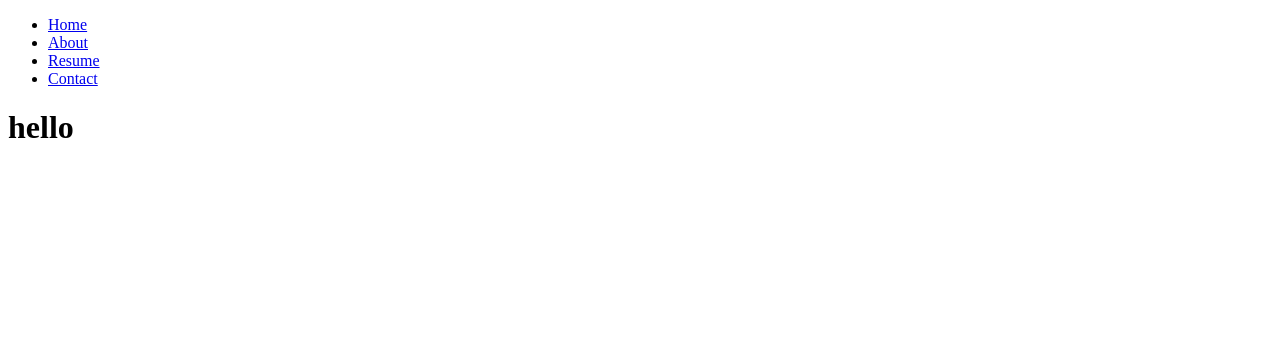
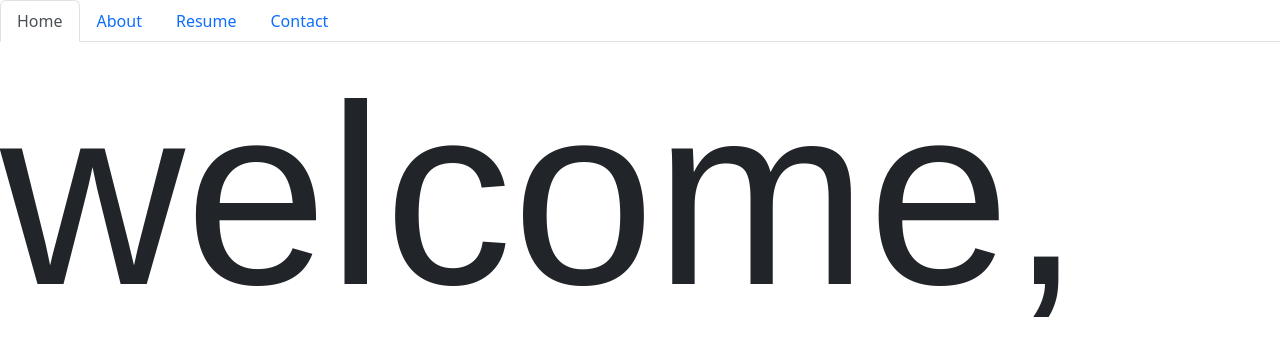
Before and after one commit to Smulchman/my-portfolio, a React (Create React App) app: page / in a window 1280 px wide. Shown: the top 356 px of the page. Built offline with nearby package versions, Linux system fonts and the light colour scheme.

Commit message:
early styling of landing

```diff
--- a/src/components/NavTabs.js
+++ b/src/components/NavTabs.js
@@ -1,4 +1,5 @@
 import React from "react";
+import 'bootstrap/dist/css/bootstrap.min.css';
 // potentially remove the contact tab, and move it to footer or move it to about page or both
 // still think I can make it it's own indipendent js file
 function NavTabs({ currentPage, handlePageChange }) {
--- a/src/components/pages/Home.js
+++ b/src/components/pages/Home.js
@@ -5,11 +5,14 @@
 // maybe some sort of morphing animation?
 
 import React from "react";
+import "../../styles/home.css";
 
 function Home() {
   return (
-    <div>
-      <h1>hello</h1>
+    <div className="home">
+      <div>
+      <h1>welcome,</h1>
+      </div>
     </div>
   );
 }
--- /dev/null
+++ b/src/styles/home.css
@@ -0,0 +1,5 @@
+h1 {
+    font-size: 20vw;
+    font-family: Arial, Helvetica, sans-serif;
+    font-weight: normal;
+}
```
